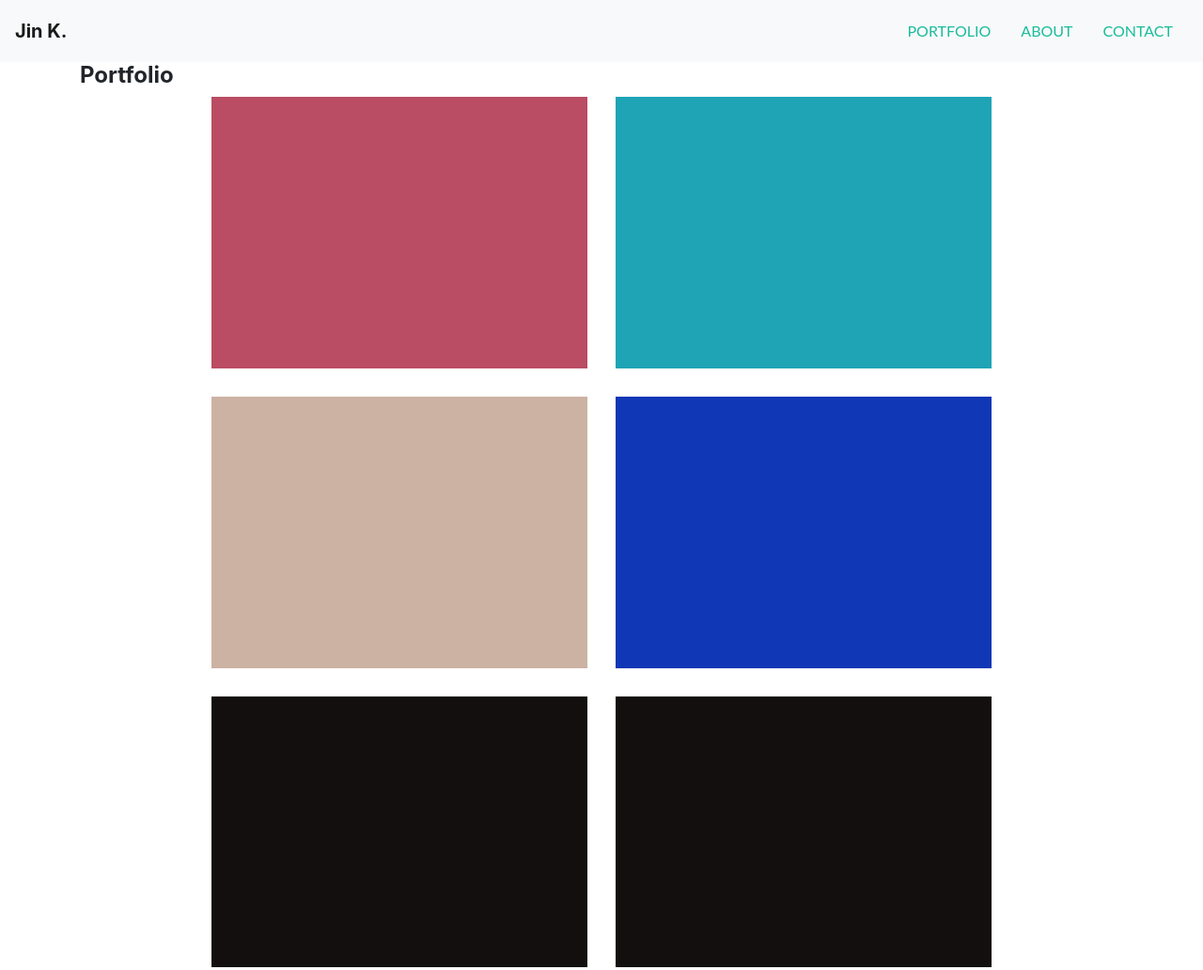
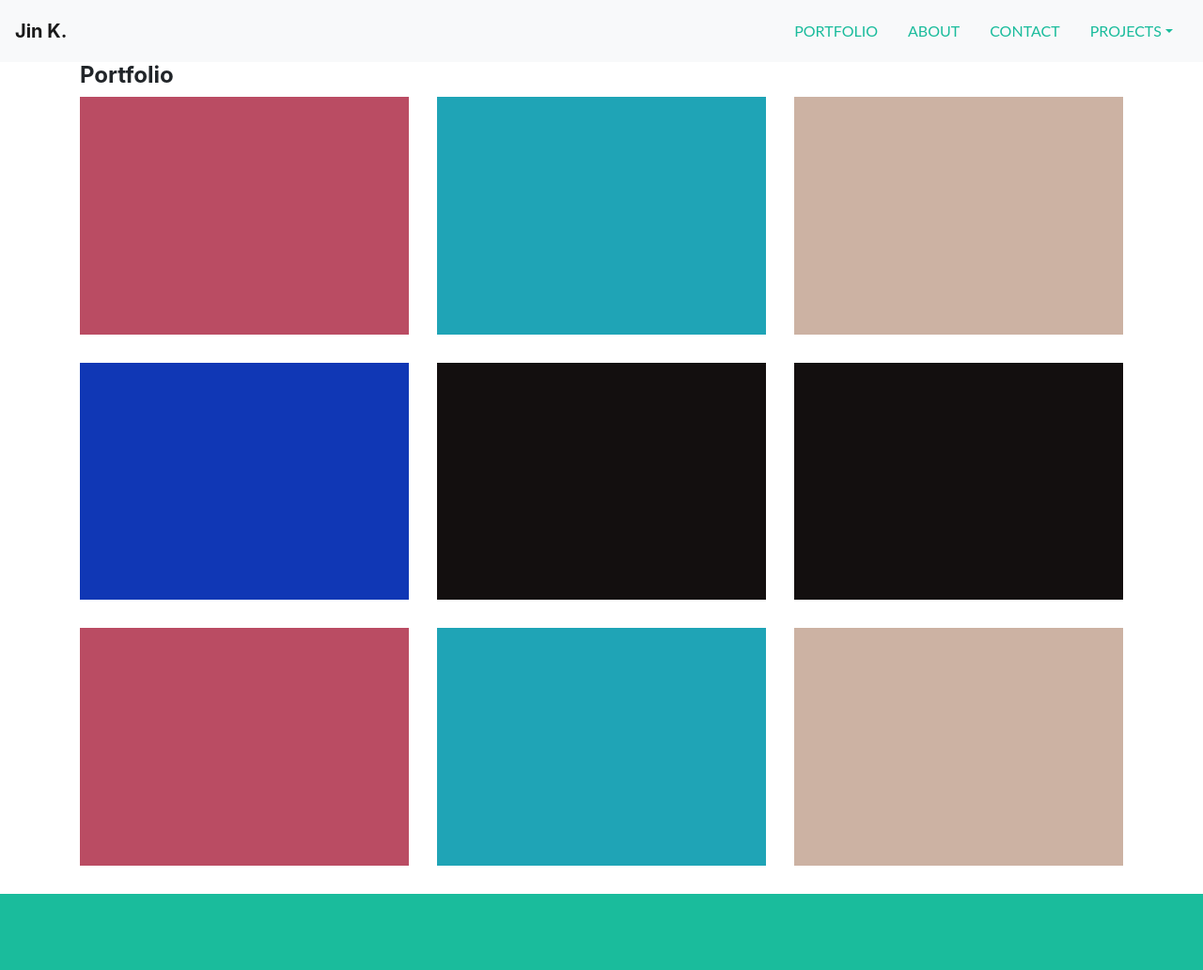
Before and after one commit to iamjink/devport, a plain HTML site: page index.html in a window 1280 px wide. Shown: the top 1032 px of the page at 94% size. Drawn offline with nearby package versions, Linux system fonts and the light colour scheme.

Commit message:
portfolio icons update

```diff
--- a/index.html
+++ b/index.html
@@ -33,16 +33,18 @@
             <li class="nav-item">
                 <a class="nav-link" href="#contact">CONTACT</a>
             </li>
-            <!-- <li class="nav-item dropdown">
+
+            <!-- dropdown menu -->
+            <li class="nav-item dropdown">
                 <a class="nav-link dropdown-toggle" data-toggle="dropdown" href="#" role="button" aria-haspopup="true"
-                    aria-expanded="false">Dropdown</a>
+                    aria-expanded="false">PROJECTS</a>
                 <div class="dropdown-menu">
                     <a class="dropdown-item" href="#one">one</a>
                     <a class="dropdown-item" href="#two">two</a>
                     <div role="separator" class="dropdown-divider"></div>
                     <a class="dropdown-item" href="#three">three</a>
                 </div>
-            </li> -->
+            </li>
         </ul>
     </nav>
 
@@ -54,7 +56,7 @@
         <div class="row justify-content-md-center">
 
             <!-- Portfolio Item 1 -->
-            <div class="col-md-auto">
+            <div class="col-sm-4">
                 <div>
                     <a href="https://iamjink.github.io/WordGuess/">
                         <div class="portfolio-item mx-auto" data-toggle="modal" data-target="#portfolioModal1">
@@ -71,7 +73,7 @@
             </div>
 
             <!-- Portfolio Item 2 -->
-            <div class="col-md-auto">
+            <div class="col-sm-4">
                 <div>
                     <a href="https://iamjink.github.io/unit-4-game/">
                         <div class="portfolio-item mx-auto" data-toggle="modal" data-target="#portfolioModal2">
@@ -88,7 +90,7 @@
             </div>
 
             <!-- Portfolio Item 3 -->
-            <div class="col-md-auto">
+            <div class="col-sm-4">
                 <div>
                     <a href="https://iamjink.github.io/StarWars-RPG-Game/" title="Sky">
                         <div class="portfolio-item mx-auto" data-toggle="modal" data-target="#portfolioModal3">
@@ -106,7 +108,7 @@
 
 
             <!-- Portfolio Item 4 -->
-            <div class="col-md-auto">
+            <div class="col-sm-4">
                 <div>
                     <a href="https://iamjink.github.io/TriviaGameOptionOne/" title="Living Room">
                         <div class="portfolio-item mx-auto" data-toggle="modal" data-target="#portfolioModal4">
@@ -124,7 +126,7 @@
             </div>
 
             <!-- Portfolio Item 5 -->
-            <div class="col-md-auto">
+            <div class="col-sm-4">
                 <div>
                     <a href="https://iamjink.github.io/Pausing-Gifs/" title="Pilot">
                         <div class="portfolio-item mx-auto" data-toggle="modal" data-target="#portfolioModal5">
@@ -142,7 +144,7 @@
             </div>
 
             <!-- Portfolio Item 6 -->
-            <div class="col-md-auto">
+            <div class="col-sm-4">
                 <div>
                     <a href="https://iamjink.github.io/Train-Scheduler/" title="Jupiter Ascending">
                         <div class="portfolio-item mx-auto" data-toggle="modal" data-target="#portfolioModal6">
@@ -159,7 +161,7 @@
             </div>
 
             <!-- Portfolio Item 7 -->
-            <div class="col-md-auto">
+            <div class="col-sm-4">
                 <div>
                     <a href="https://github.com/iamjink/liri-bot.git" title="Jupiter Ascending">
                         <div class="portfolio-item mx-auto" data-toggle="modal" data-target="#portfolioModal6">
@@ -176,7 +178,7 @@
             </div>
 
             <!-- Portfolio Item 8 -->
-            <div class="col-md-auto">
+            <div class="col-sm-4">
                 <div>
                     <a href="https://github.com/iamjink/constructor_word_guess.git" title="Jupiter Ascending">
                         <div class="portfolio-item mx-auto" data-toggle="modal" data-target="#portfolioModal6">
@@ -194,7 +196,7 @@
             </div>
 
             <!-- Portfolio Item 9 -->
-            <div class="col-md-auto">
+            <div class="col-sm-4">
                 <div>
                     <a href="https://github.com/iamjink/bamazon.git" title="Jupiter Ascending">
                         <div class="portfolio-item mx-auto" data-toggle="modal" data-target="#portfolioModal6">
@@ -211,7 +213,6 @@
             </div>
 
         </div>
-
     </div>
 
 
@@ -240,8 +241,13 @@
     </section>
 
     <!-- Contact Section Form -->
+    <section class="page-section" id="contact">
+        <div class="container">
             <div class="row" id="contact">
                 <div class="col-lg-8 mx-auto">
+                    <!-- Contact Section Heading -->
+                    <h2 class="page-section-heading text-center text-uppercase text-secondary mb-0">Contact Me</h2>
+
                     <!-- To configure the contact form email address, go to mail/contact_me.php and update the email address in the PHP file on line 19. -->
                     <form name="sentMessage" id="contactForm" novalidate="novalidate">
                         <div class="control-group">
@@ -256,14 +262,16 @@
                             <div class="form-group floating-label-form-group controls mb-0 pb-2">
                                 <label>Email Address</label>
                                 <input class="form-control" id="email" type="email" placeholder="Email Address"
-                            required="required" data-validation-required-message="Please enter your email address.">
+                                    required="required"
+                                    data-validation-required-message="Please enter your email address.">
                                 <p class="help-block text-danger"></p>
                             </div>
                         </div>
                         <div class="control-group">
                             <div class="form-group floating-label-form-group controls mb-0 pb-2">
                                 <label>Phone Number</label>
-                        <input class="form-control" id="phone" type="tel" placeholder="Phone Number" required="required"
+                                <input class="form-control" id="phone" type="tel" placeholder="Phone Number"
+                                    required="required"
                                     data-validation-required-message="Please enter your phone number.">
                                 <p class="help-block text-danger"></p>
                             </div>
@@ -271,7 +279,8 @@
                         <div class="control-group">
                             <div class="form-group floating-label-form-group controls mb-0 pb-2">
                                 <label>Message</label>
-                        <textarea class="form-control" id="message" rows="5" placeholder="Message" required="required"
+                                <textarea class="form-control" id="message" rows="5" placeholder="Message"
+                                    required="required"
                                     data-validation-required-message="Please enter a message."></textarea>
                                 <p class="help-block text-danger"></p>
                             </div>
@@ -284,6 +293,9 @@
                     </form>
                 </div>
             </div>
+
+        </div>
+    </section>
 
     <!-- Footer -->
     <footer class="footer text-center">
```
Lines whose indentation alone changed are shown as unchanged.
